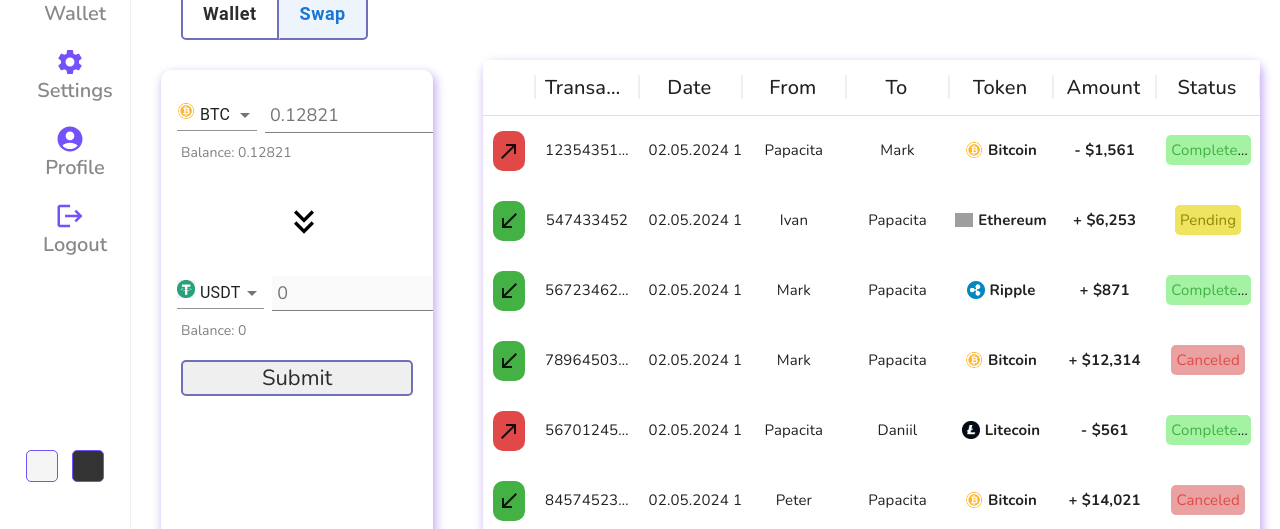
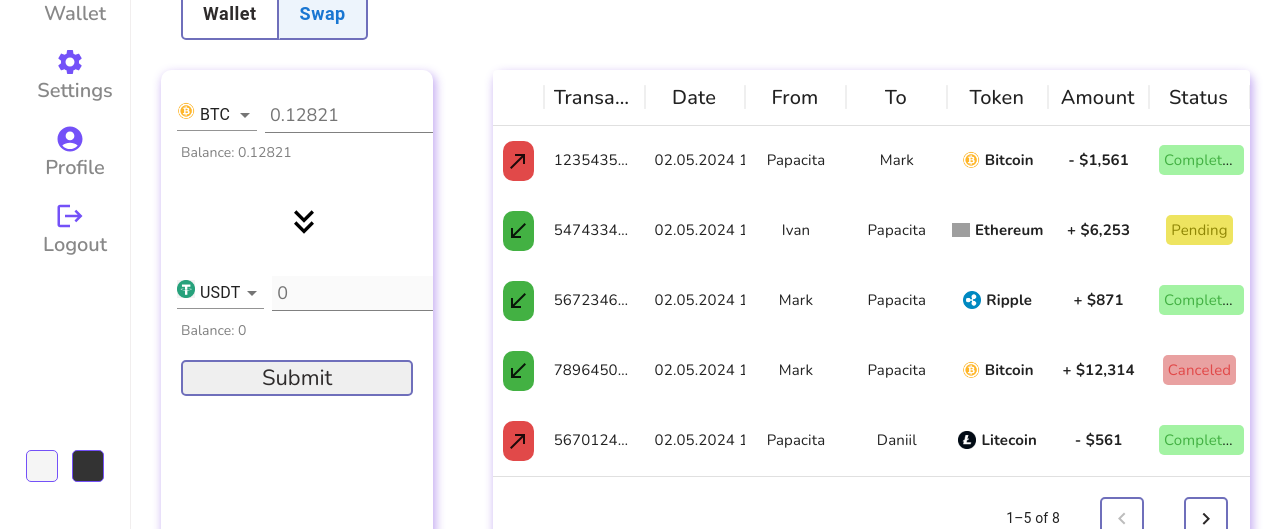
Before and after one commit to Bitummit/CryptoDashboard, a React (Vite) app: page /wallet in a window 1280 px wide. Both pictures are taken after a click on the button "Swap". Shown: the part 271-800 px from the top of the page. Built offline with nearby package versions, Linux system fonts and the light colour scheme; grey boxes are pictures that could not be loaded.

Commit message:
transaction table

```diff
--- a/src/components/datagridtable/DataGridTable.jsx
+++ b/src/components/datagridtable/DataGridTable.jsx
@@ -3,8 +3,8 @@ import "./datagridtable.scss";
 import { DataGrid } from "@mui/x-data-grid";
 
 export default function DataGridTable(props) {
-    return(
-      <div className="datagridtable">
+  return (
+    <div className="datagridtable">
       <DataGrid
         className="data"
         rows={props.data}
@@ -13,9 +13,14 @@ export default function DataGridTable(props) {
         disableColumnMenu
         disableColumnResize
         disableRowSelectionOnClick
-        hideFooter
+        hideFooter={props.hideFooter}
+        initialState={{
+          pagination: {
+            paginationModel: { page: 0, pageSize: 5 },
+          },
+        }}
         rowHeight={70}
       />
-      </div>
-    )
+    </div>
+  );
 }
--- a/src/components/datagridtable/datagridtable.scss
+++ b/src/components/datagridtable/datagridtable.scss
@@ -1,5 +1,5 @@
 .datagridtable {
-  margin: 20px;
+  margin: 30px;
   border-radius: 10px;
   -webkit-box-shadow: 2px 4px 10px 1px rgba(0, 0, 0, 0.47);
   box-shadow: 2px 4px 10px 1px rgba(133, 82, 228, 0.47);
--- a/src/pages/wallet/Wallet.jsx
+++ b/src/pages/wallet/Wallet.jsx
@@ -89,7 +89,7 @@ export default function Wallet() {
   if (alignment === "wallet") {
     component = (
       <div className="walletTable">
-        <DataGridTable data={walletData} columns={walletColumns} />
+        <DataGridTable data={walletData} columns={walletColumns} hideFooter={true}/>
       </div>
     );
   } else {
```
